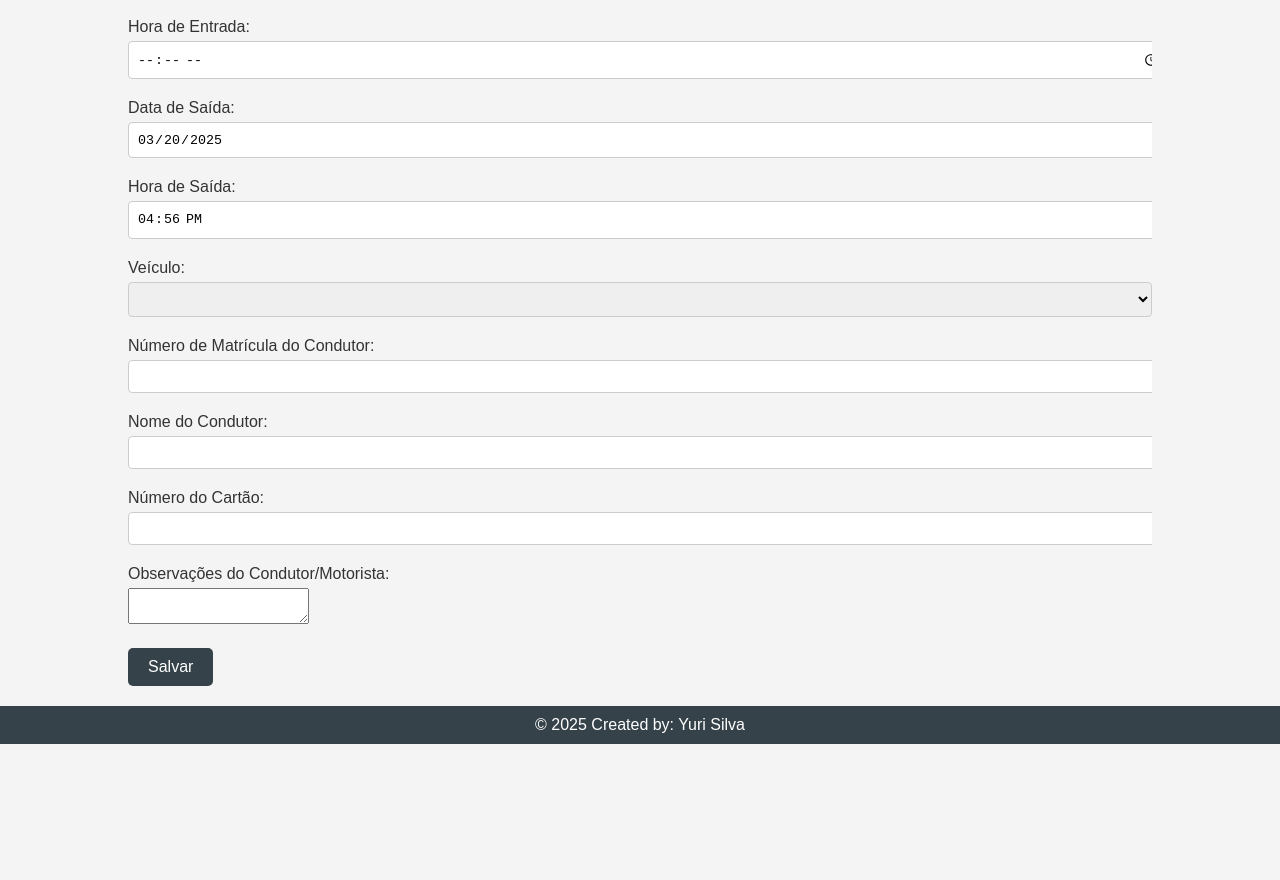
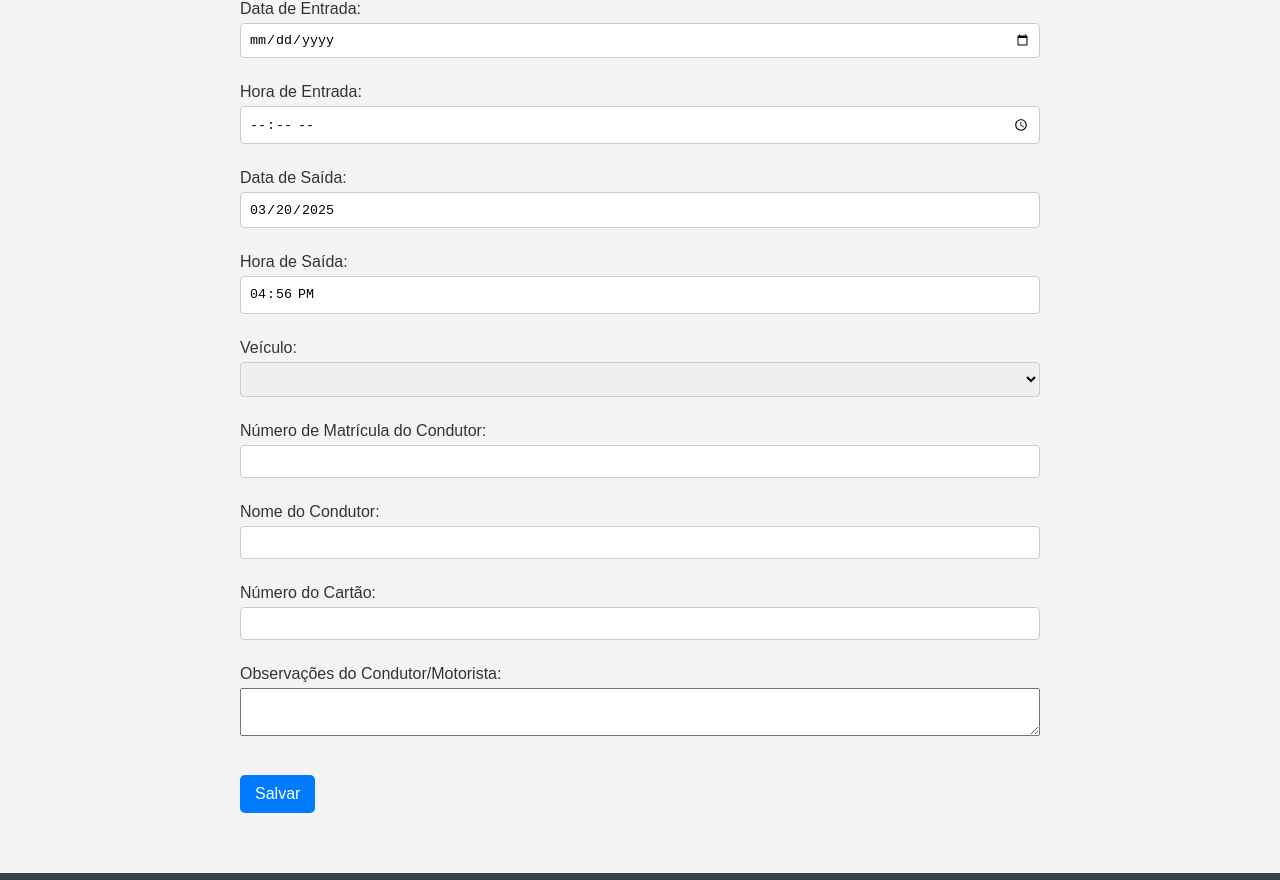
Before and after one commit to Alastaik/CheckList, a website: page recebimento.html in a window 1280 px wide. Shown: the part 255-1135 px from the top of the page. Before the commit the page ends 999 px from the top, so only its background shows below. Drawn offline with Linux system fonts and the light colour scheme; no server answers.

Commit message:
Update recebimento.html

```diff
--- a/recebimento.html
+++ b/recebimento.html
@@ -5,6 +5,49 @@
     <meta name="viewport" content="width=device-width, initial-scale=1.0">
     <title>Recebimento/Entrega de Veículos</title>
     <link rel="stylesheet" href="styles/main.css">
+    <style>
+        .container {
+            max-width: 800px;
+            margin: 0 auto;
+            padding: 20px;
+        }
+        .form-group {
+            margin-bottom: 15px;
+        }
+        .form-group label {
+            display: block;
+            margin-bottom: 5px;
+        }
+        .form-group input, .form-group select, .form-group textarea {
+            width: 100%;
+            padding: 8px;
+            box-sizing: border-box;
+        }
+        .btn {
+            padding: 10px 15px;
+            background-color: #007BFF;
+            color: white;
+            border: none;
+            cursor: pointer;
+        }
+        .btn:hover {
+            background-color: #0056b3;
+        }
+        .vehicle-list {
+            margin-top: 20px;
+        }
+        .vehicle-item {
+            padding: 10px;
+            border: 1px solid #ddd;
+            margin-bottom: 10px;
+            display: flex;
+            justify-content: space-between;
+            align-items: center;
+        }
+        .vehicle-item button {
+            margin-left: 10px;
+        }
+    </style>
 </head>
 <body>
     <header>
@@ -24,28 +67,49 @@
         <div class="container">
             <h2>Formulário de Recebimento/Entrega de Veículos</h2>
             <form id="recebimento-form">
+                <div class="form-group">
                     <label for="entry-date">Data de Entrada:</label>
-                <input type="date" id="entry-date" name="entry-date" required><br>
+                    <input type="date" id="entry-date" name="entry-date" required>
+                </div>
+                <div class="form-group">
                     <label for="entry-time">Hora de Entrada:</label>
-                <input type="time" id="entry-time" name="entry-time" required><br>
+                    <input type="time" id="entry-time" name="entry-time" required>
+                </div>
+                <div class="form-group">
                     <label for="exit-date">Data de Saída:</label>
-                <input type="date" id="exit-date" name="exit-date" readonly><br>
+                    <input type="date" id="exit-date" name="exit-date" readonly>
+                </div>
+                <div class="form-group">
                     <label for="exit-time">Hora de Saída:</label>
-                <input type="time" id="exit-time" name="exit-time" readonly><br>
+                    <input type="time" id="exit-time" name="exit-time" readonly>
+                </div>
+                <div class="form-group">
                     <label for="vehicle">Veículo:</label>
                     <select id="vehicle" name="vehicle" required>
                         <!-- Opções serão preenchidas pelo JavaScript -->
-                </select><br>
+                    </select>
+                </div>
+                <div class="form-group">
                     <label for="driver-id">Número de Matrícula do Condutor:</label>
-                <input type="text" id="driver-id" name="driver-id" required><br>
+                    <input type="text" id="driver-id" name="driver-id" required>
+                </div>
+                <div class="form-group">
                     <label for="driver-name">Nome do Condutor:</label>
-                <input type="text" id="driver-name" name="driver-name" required><br>
+                    <input type="text" id="driver-name" name="driver-name" required>
+                </div>
+                <div class="form-group">
                     <label for="card-number">Número do Cartão:</label>
-                <input type="text" id="card-number" name="card-number" required><br>
+                    <input type="text" id="card-number" name="card-number" required>
+                </div>
+                <div class="form-group">
                     <label for="observations">Observações do Condutor/Motorista:</label>
-                <textarea id="observations" name="observations"></textarea><br>
+                    <textarea id="observations" name="observations"></textarea>
+                </div>
                 <button type="submit" class="btn">Salvar</button>
             </form>
+            <div class="vehicle-list" id="vehicle-list">
+                <!-- Lista de veículos será preenchida pelo JavaScript -->
+            </div>
         </div>
     </main>
     <footer>
```
Lines whose indentation alone changed are shown as unchanged.
